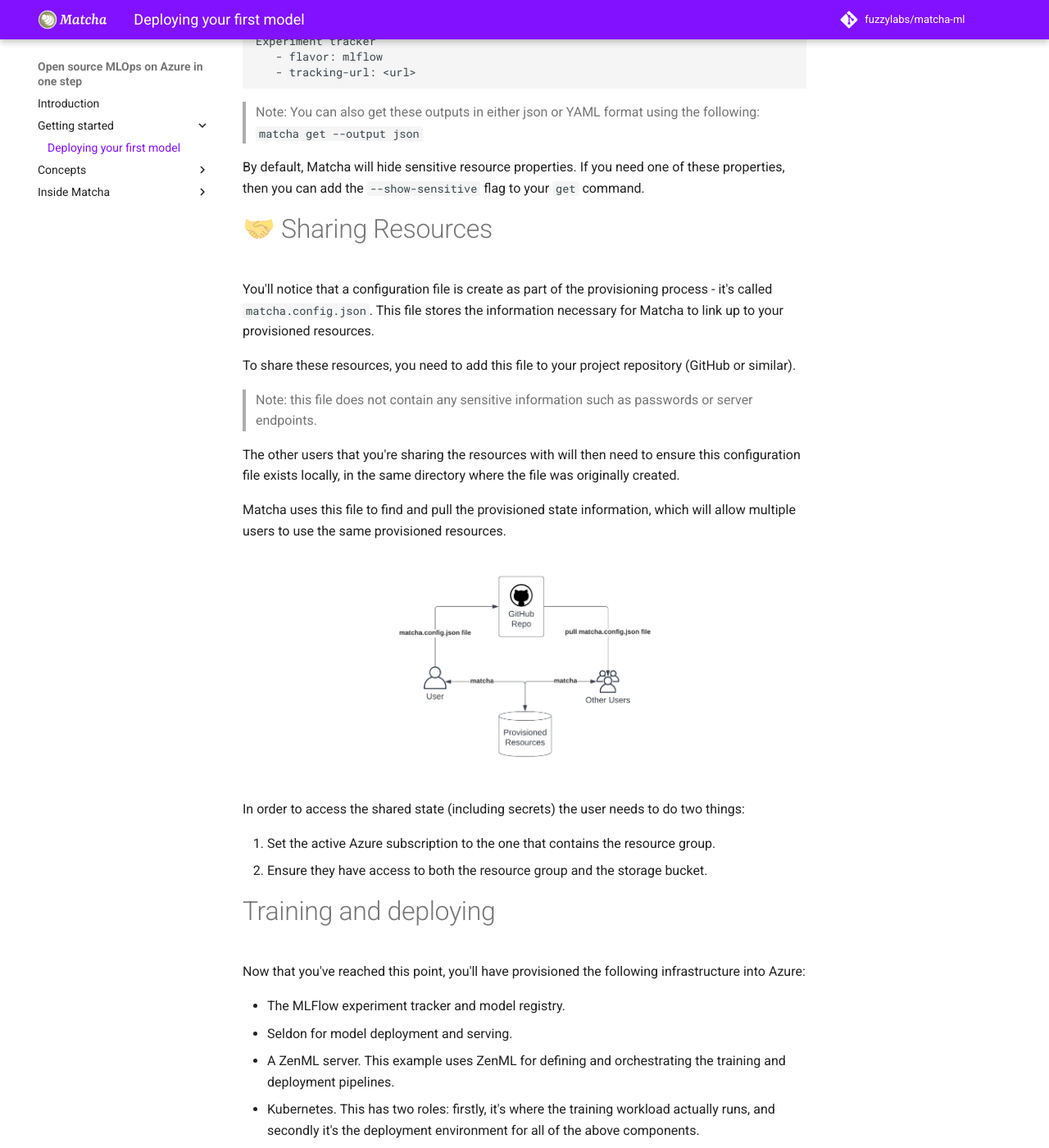
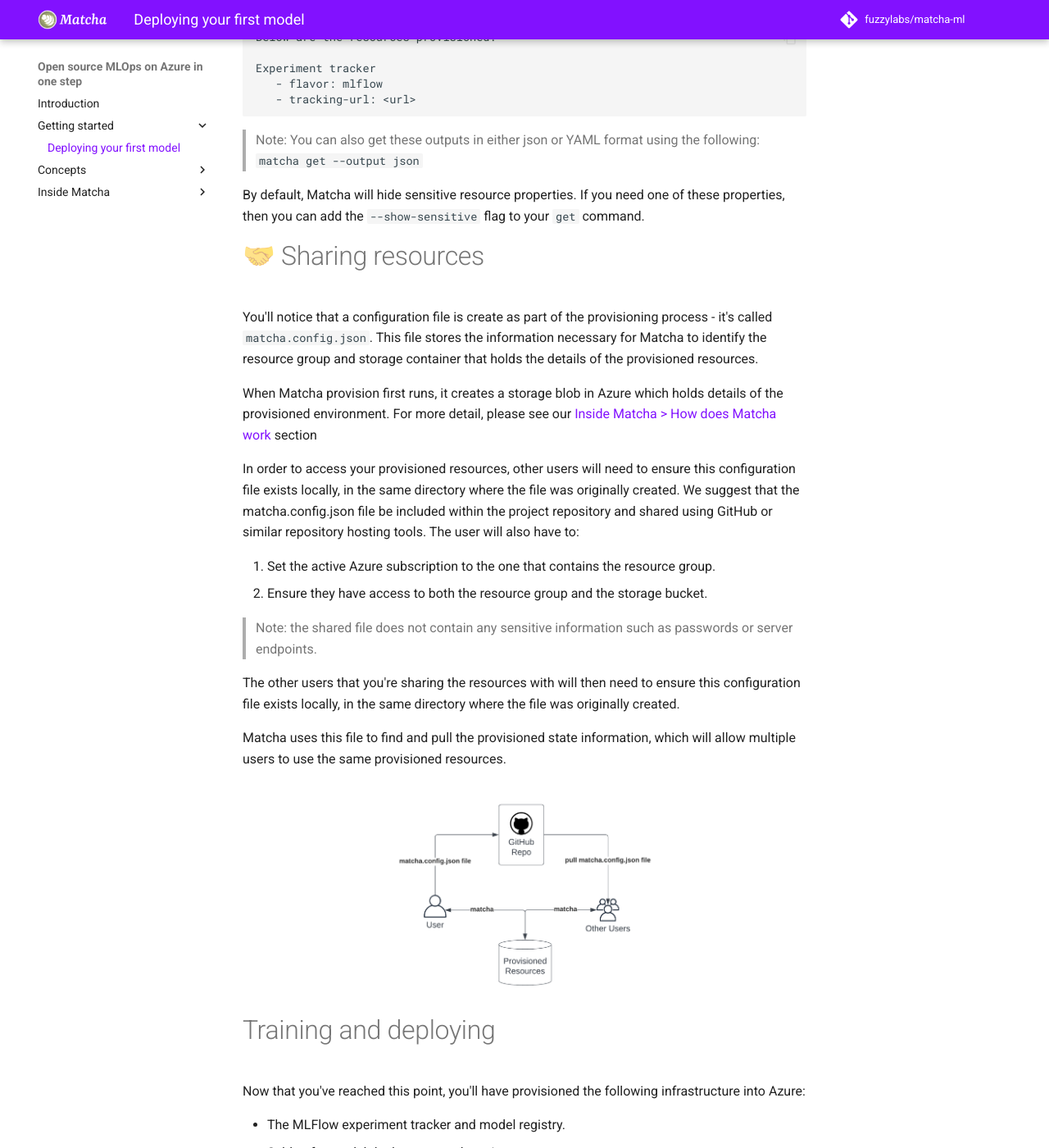
Before and after one commit to fuzzylabs/matcha, an MkDocs documentation site: the page built from docs/getting-started.md, in a window 1280 px wide and 1400 px high, scrolled down 3438 px. Shown: the whole window at 82% size. Built offline with MkDocs 1.6.1 and Material for MkDocs 9.7.7, drawn with Linux system fonts in a browser that asks for light colours; comment, search, counter and statistics services are not loaded; some of the changed text lies outside the part shown.

Commit message:
Update based on review comments

```diff
--- a/docs/getting-started.md
+++ b/docs/getting-started.md
@@ -7,6 +7,7 @@
 * [Pre-requisites](#pre-requisites): everything you need to set up before starting.
 * [The movie recommender](#the-movie-recommender): downloading the example code and setting up your Python environment
 * [Provisioning](#provisioning): Using Matcha to provision your infrastructure
+* [Sharing Resources](#🤝-sharing-resources): Sharing resources with other people
 * [Training and deploying](#training-and-deploying): training a model on your provisioned infrastructure, deploying, and testing it
 * [Destroying](#destroying): tearing down provisioned infrastructure
 
@@ -144,13 +145,18 @@
 
 By default, Matcha will hide sensitive resource properties. If you need one of these properties, then you can add the `--show-sensitive` flag to your `get` command.
 
-# &#129309; Sharing Resources
+# &#129309; Sharing resources
 
-You'll notice that a configuration file is create as part of the provisioning process - it's called `matcha.config.json`. This file stores the information necessary for Matcha to link up to your provisioned resources.
+You'll notice that a configuration file is create as part of the provisioning process - it's called `matcha.config.json`. This file stores the information necessary for Matcha to identify the resource group and storage container that holds the details of the provisioned resources.
 
-To share these resources, you need to add this file to your project repository (GitHub or similar).
+When Matcha provision first runs, it creates a storage blob in Azure which holds details of the provisioned environment. For more detail, please see our [Inside Matcha > How does Matcha work](inside-matcha.md) section
 
-> Note: this file does not contain any sensitive information such as passwords or server endpoints.
+In order to access your provisioned resources, other users will need to ensure this configuration file exists locally, in the same directory where the file was originally created. We suggest that the matcha.config.json file be included within the project repository and shared using GitHub or similar repository hosting tools. The user will also have to:
+
+1. Set the active Azure subscription to the one that contains the resource group.
+2. Ensure they have access to both the resource group and the storage bucket.
+
+> Note: the shared file does not contain any sensitive information such as passwords or server endpoints.
 
 The other users that you're sharing the resources with will then need to ensure this configuration file exists locally, in the same directory where the file was originally created.
 
@@ -160,10 +166,6 @@
     <img src="/img/getting-started/shared-state.png" width="400"></img>
 </div>
 
-In order to access the shared state (including secrets) the user needs to do two things:
-
-1. Set the active Azure subscription to the one that contains the resource group.
-2. Ensure they have access to both the resource group and the storage bucket.
 
 # Training and deploying
 
```
